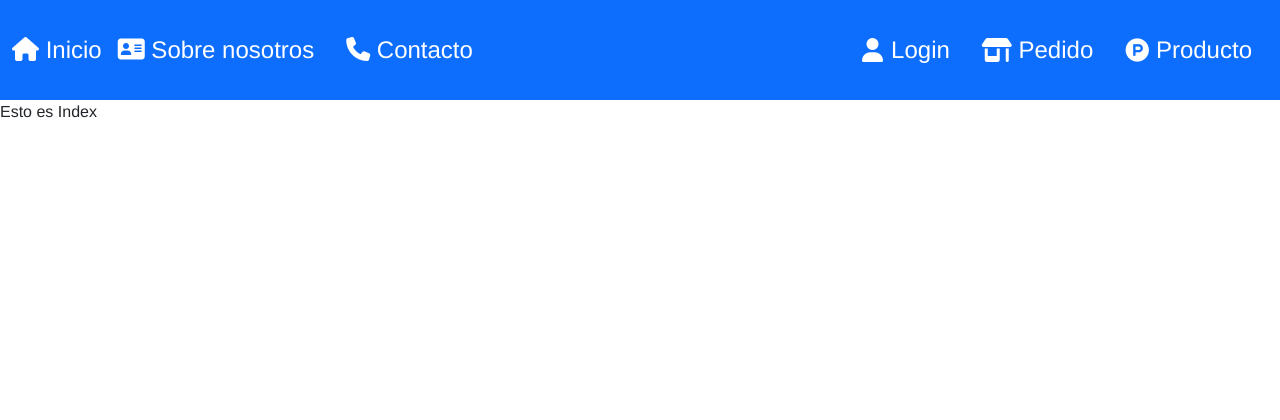
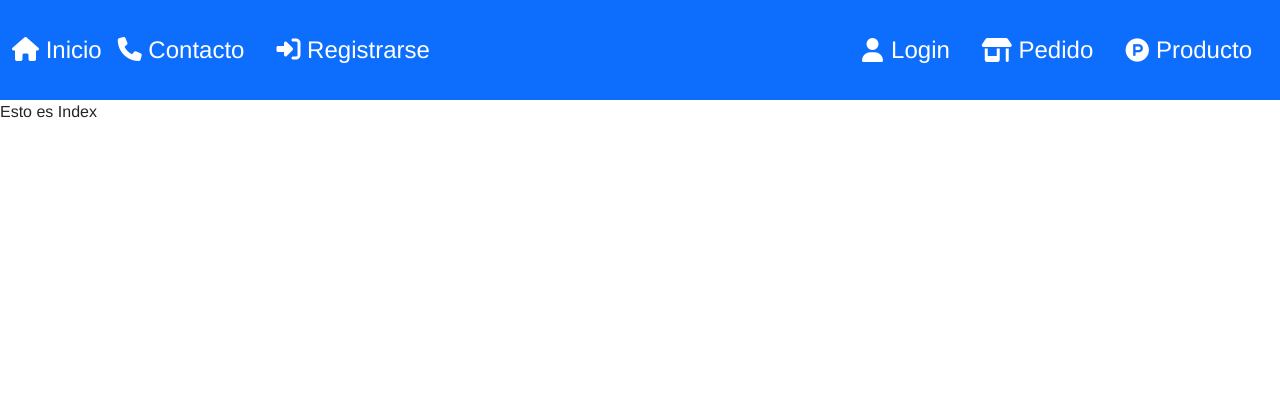
Before and after one commit to anietooo/DWES_P3_LuisJ_AlejandroN, a PHP site: page /index.php in a window 1280 px wide. Shown: the top 420 px of the page. Run offline with PHP 8.4, Linux system fonts and the light colour scheme.

Commit message:
href de header modificados

```diff
--- a/views/header.php
+++ b/views/header.php
@@ -38,10 +38,10 @@
             <a class="text-decoration-none text-white linkHover" href="#"><i class="fas fa-home"></i>&nbsp;Inicio</a>
           </li>
           <li class="fs-4 mx-3 text-white">
-            <a class="text-decoration-none text-white linkHover" href="#"><i class="fa-solid fa-address-card"></i>&nbsp;Sobre nosotros</a>
+            <a class="text-decoration-none text-white linkHover" href="#"><i class="fa-solid fa-phone"></i>&nbsp;Contacto</a>
           </li>
           <li class="fs-4 mx-3 text-white">
-            <a class="text-decoration-none text-white linkHover" href="#"><i class="fa-solid fa-phone"></i>&nbsp;Contacto</a>
+            <a class="text-decoration-none text-white linkHover" href="/signup.php"><i class="fa-solid fa-right-to-bracket"></i>&nbsp;Registrarse</a>
           </li>
         </ul>
       </div>
@@ -50,7 +50,7 @@
       <div class="col-12 col-sm-2 mt-3">
         <ul class="list-unstyled d-flex justify-content-center justify-content-sm-end">
           <li class="fs-4 mx-3 text-white">
-            <a class="text-decoration-none text-white linkHover d-flex align-items-center" href="/database/usuarioDB.php">
+            <a class="text-decoration-none text-white linkHover d-flex align-items-center" href="/login.php">
               <i class="fa-solid fa-user me-2"></i>Login
             </a>
           </li>
```
